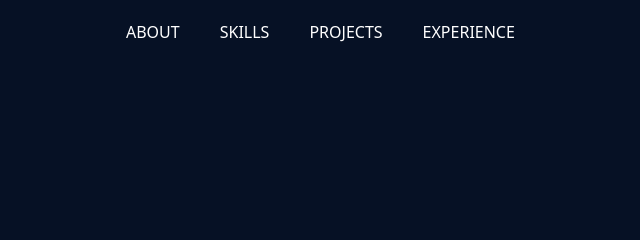
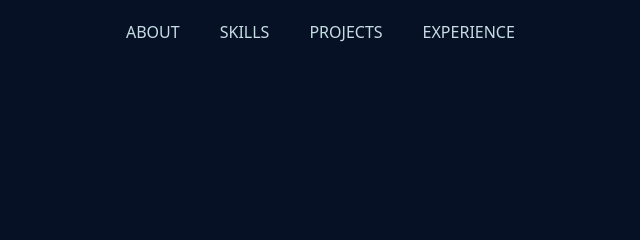
Before and after one commit to VermaCV07/Intern-portfolio, a plain HTML site: page index.html in a window 1280 px wide. Shown: the top 240 px of the page, 530-1170 px from the left. Drawn offline with nearby package versions, Linux system fonts and the light colour scheme; files whose address does not match are found by name.

Commit message:
style.css

```diff
--- a/style.css
+++ b/style.css
@@ -35,7 +35,7 @@ nav{
 .nav-bar ul li a{
     text-decoration: none;
     display: block;
-    color: #ffff;
+    color: rgb(199, 221, 228);
     font-size: 16px;
     padding: 5px 15px;
     transition: 0.2s;
```
